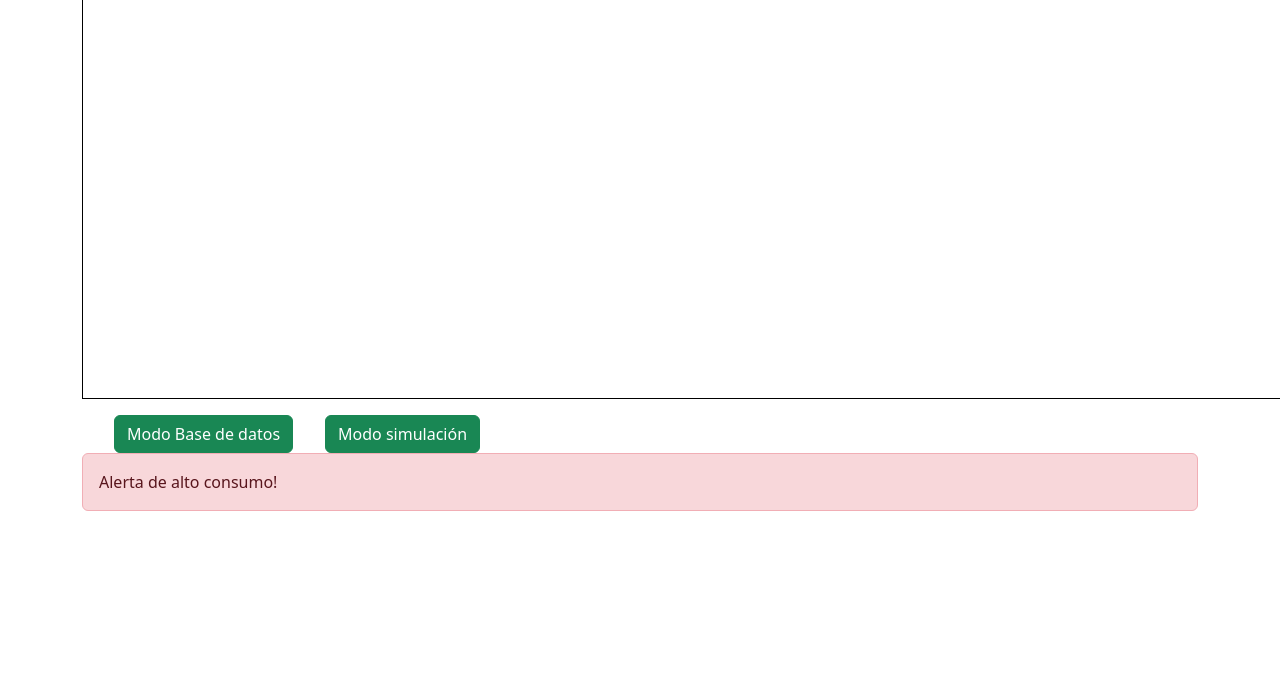
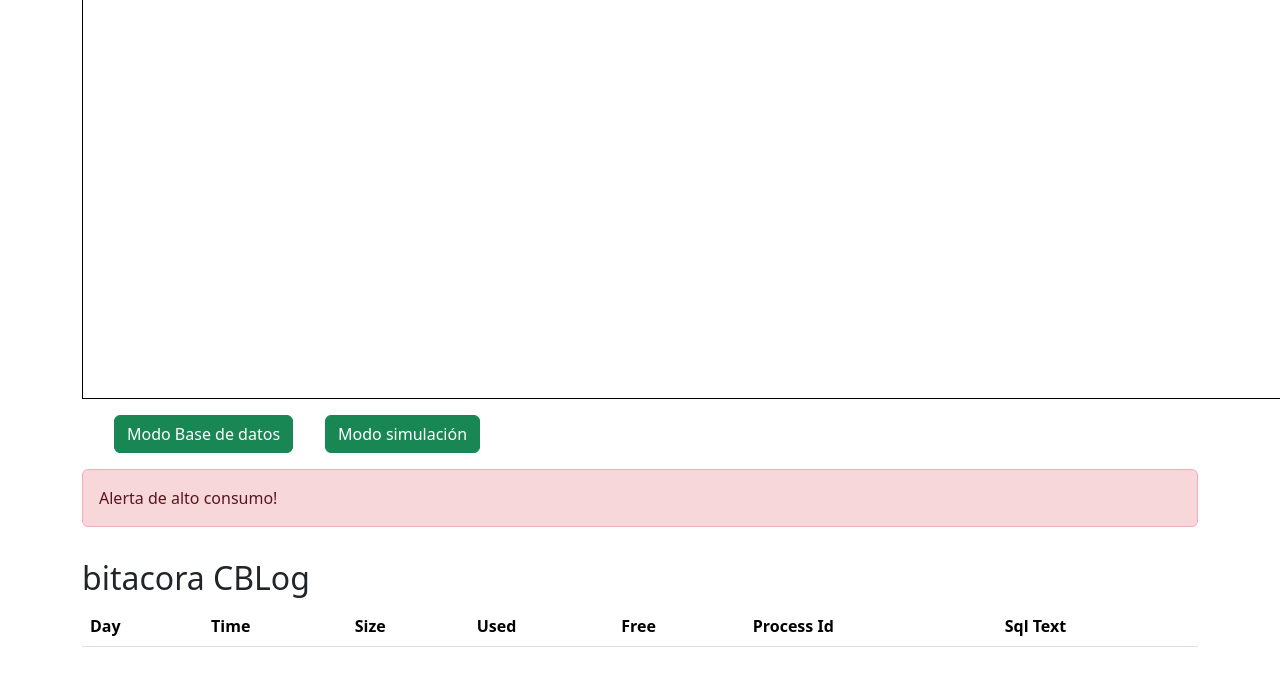
Before and after one commit to Diego-Jmc/Proyecto-Administracion-bases-de-datos, a PHP site: page /XE/ in a window 1280 px wide. Shown: the part 47-733 px from the top of the page. Run offline with PHP 8.4, Linux system fonts and the light colour scheme; lists and menus that the app fills with data are empty; some libraries are stand-ins or nearby versions.

Commit message:
Cblog table added

```diff
--- a/index.php
+++ b/index.php
@@ -21,9 +21,39 @@
     <button class="btn btn-success" id="random-mode-btn"> Modo simulación </button>
     </div>
 
+
+
     <div id="alert" class="alert alert-danger" >
            Alerta de alto consumo!
     </div>
+
+    <div class="cblog-table-container">
+
+    <h2>bitacora CBLog </h2>
+
+
+    <table class="table">
+  <thead class="thead-dark">
+    <tr>
+    <th scope="col">Day</th>
+      <th scope="col">Time</th>
+      <th scope="col">Size</th>
+      <th scope="col">Used</th>
+      <th scope="col">Free</th>
+      <th scope="col">Process Id</th>
+      <th scope="col">Sql Text</th>
+
+    </tr>
+  </thead>
+
+
+</table>
+
+
+
+    </div>
+
+
 
     </div>
 
--- a/services/sqlText.php
+++ b/services/sqlText.php
@@ -13,7 +13,7 @@ if (!$conn) {
     die("Error de conexión a Oracle: " . $error['message']);
 }
 
-// Define la consulta SQL
+// Esta consulta sql obtiene el sql en el sga que tiene mas hits de cache
 $sql = "
     SELECT sql_id, sql_text, executions, buffer_gets, disk_reads, elapsed_time
     FROM v\$sql
--- a/styles.css
+++ b/styles.css
@@ -9,3 +9,11 @@
 .options-buttons button{
     margin-left: 2rem;
 }
+
+#alert{
+    margin-top: 1rem;
+}
+
+.cblog-table-container{
+    margin-top: 2rem;
+}
```
